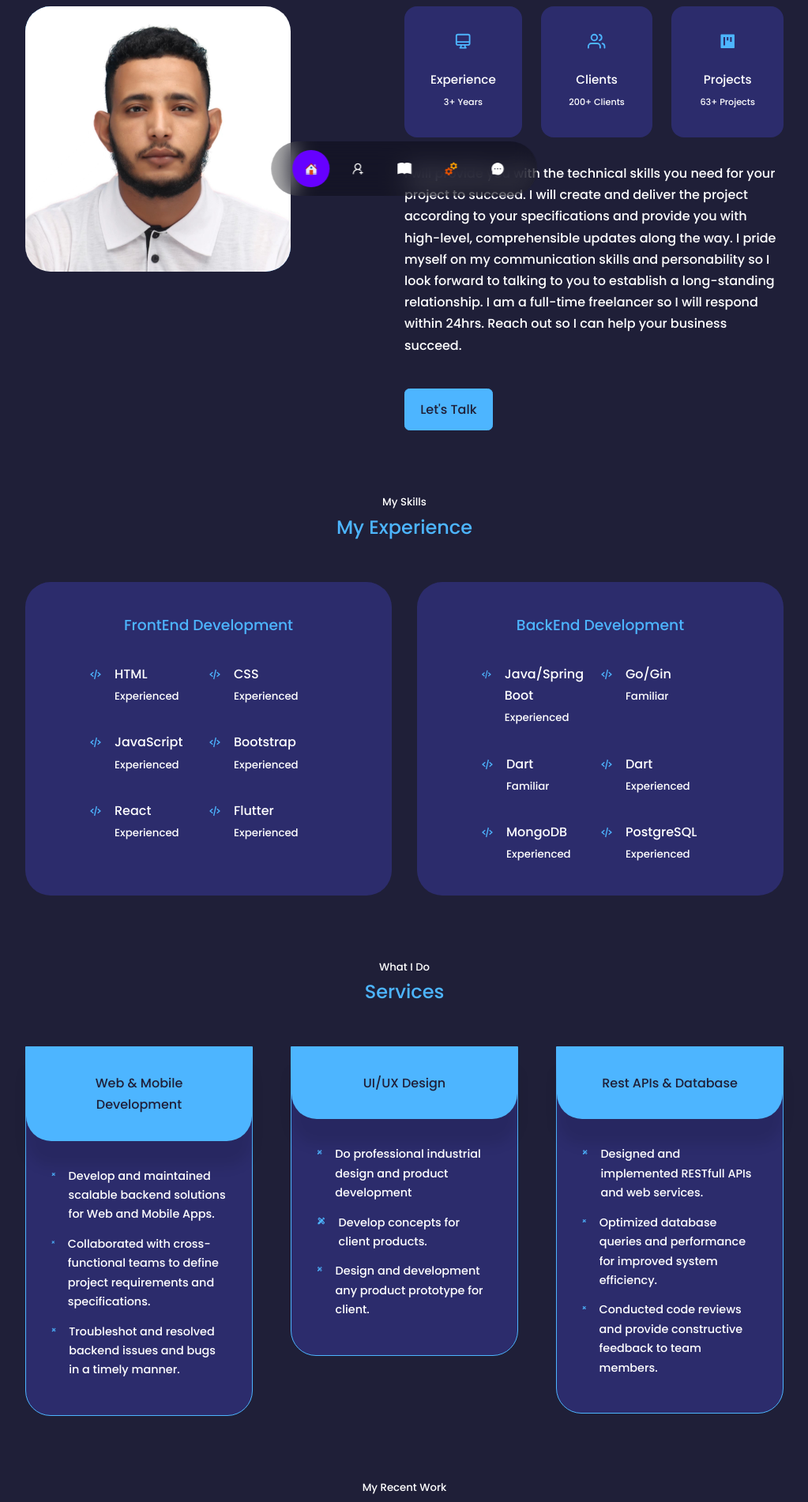
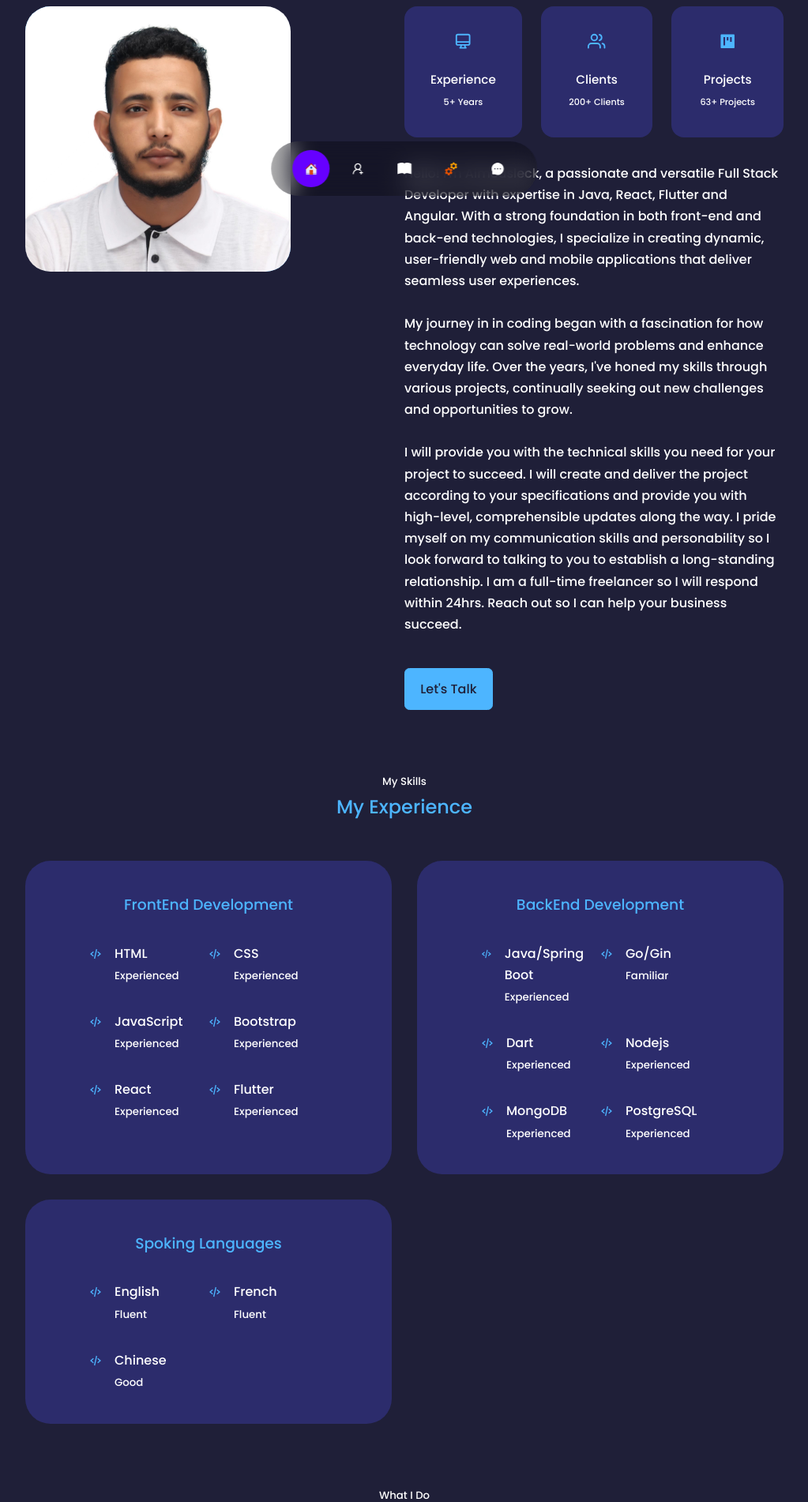
Before and after one commit to AtalibAgAlmousleck/react-portfolio, a React (Create React App) app: page / in a window 1280 px wide. Shown: the part 520-2422 px from the top of the page at 79% size, without its empty margins (128-1151 px from the left). Built offline with nearby package versions, Linux system fonts and the light colour scheme.

Commit message:
second deploy commit

```diff
--- a/src/components/about/About.jsx
+++ b/src/components/about/About.jsx
@@ -1,55 +1,70 @@
-import React from 'react';
-import './about.css';
-import AG from '../../assets/ag.jpg'
-import { HiOutlineDesktopComputer } from 'react-icons/hi'
-import { FiUsers } from 'react-icons/fi'
-import { AiFillProject } from 'react-icons/ai'
+import React from "react";
+import "./about.css";
+import AG from "../../assets/ag.jpg";
+import { HiOutlineDesktopComputer } from "react-icons/hi";
+import { FiUsers } from "react-icons/fi";
+import { AiFillProject } from "react-icons/ai";
 
 const About = () => {
   return (
-    <section id='about'>
+    <section id="about">
       <h5>Get To Know</h5>
       <h2>About Me</h2>
 
-      <div className='container about__container'>
-        <div className='about__me'>
-          <div className='about__me-image'>
+      <div className="container about__container">
+        <div className="about__me">
+          <div className="about__me-image">
             <img src={AG} alt="About Me" />
           </div>
         </div>
 
-        <div className='about__content'>
+        <div className="about__content">
           <div className="about__cards">
-            <article className='about__card'>
-              <HiOutlineDesktopComputer className='about__icon'/>
+            <article className="about__card">
+              <HiOutlineDesktopComputer className="about__icon" />
               <h5>Experience</h5>
-              <small>3+ Years</small>
+              <small>5+ Years</small>
             </article>
             {/* Second article */}
-            <article className='about__card'>
-              <FiUsers className='about__icon'/>
+            <article className="about__card">
+              <FiUsers className="about__icon" />
               <h5>Clients</h5>
               <small>200+ Clients</small>
             </article>
             {/* Third article */}
-            <article className='about__card'>
-              <AiFillProject className='about__icon'/>
+            <article className="about__card">
+              <AiFillProject className="about__icon" />
               <h5>Projects</h5>
               <small>63+ Projects</small>
             </article>
           </div>
 
-          <p>I will provide you with the technical skills you need for your project to succeed.
-            I will create and deliver the project according to your specifications and provide
-            you with high-level, comprehensible updates along the way. I pride myself on my
-            communication skills and personability so I look forward to talking to you to establish
-            a long-standing relationship. I am a full-time freelancer so
-            I will respond within 24hrs. Reach out so I can help your business succeed.</p>
-          <a href="#contact" className='btn btn-primary'>Let's Talk</a>
+          <p>
+            Hello! I'm Almousleck, a passionate and versatile Full Stack
+            Developer with expertise in Java, React, Flutter and Angular. With a
+            strong foundation in both front-end and back-end technologies, I
+            specialize in creating dynamic, user-friendly web and mobile
+            applications that deliver seamless user experiences. <br /> <br /> My journey in
+            in coding began with a fascination for how technology can
+            solve real-world problems and enhance everyday life. Over the years,
+            I've honed my skills through various projects, continually seeking
+            out new challenges and opportunities to grow. <br /> <br />
+            I will provide you with the technical skills you need for your
+            project to succeed. I will create and deliver the project according
+            to your specifications and provide you with high-level,
+            comprehensible updates along the way. I pride myself on my
+            communication skills and personability so I look forward to talking
+            to you to establish a long-standing relationship. I am a full-time
+            freelancer so I will respond within 24hrs. Reach out so I can help
+            your business succeed.
+          </p>
+          <a href="#contact" className="btn btn-primary">
+            Let's Talk
+          </a>
         </div>
       </div>
     </section>
-  )
-}
+  );
+};
 
 export default About;
--- a/src/components/contact/Contact.jsx
+++ b/src/components/contact/Contact.jsx
@@ -32,7 +32,7 @@ const Contact = () => {
             <BsWhatsapp className='contact__option-icon' />
             <h4>WhatShapp</h4>
             <h5></h5>
-            <a href="https://api.whatsapp.com/send?phone=+8613027207507" target='_blank'>Send a message</a>
+            <a href="https://api.whatsapp.com/send?phone=+8618681623780" target='_blank'>Send a message</a>
           </article>
           <article className='contact__option'>
             <FaWeixin className='contact__option-icon' />
--- a/src/components/experience/Experience.jsx
+++ b/src/components/experience/Experience.jsx
@@ -78,13 +78,13 @@ const Experience = () => {
               <BiCodeAlt className='experience__details-icon' />
               <div>
               <h4>Dart</h4>
-              <small className='text-light'>Familiar</small>
+              <small className='text-light'>Experienced</small>
               </div>
             </article>
             <article className='experience__details'>
               <BiCodeAlt className='experience__details-icon' />
               <div>
-              <h4>Dart</h4>
+              <h4>Nodejs</h4>
               <small className='text-light'>Experienced</small>
               </div>
             </article>
@@ -104,6 +104,33 @@ const Experience = () => {
             </article>
           </div>
         </div>
+
+        <div className="experience__backend">
+          <h3>Spoking Languages</h3>
+          <div className='experience__content'>
+            <article className='experience__details'>
+              <BiCodeAlt className='experience__details-icon' />
+              <div>
+              <h4>English</h4>
+              <small className='text-light'>Fluent</small>
+              </div>
+            </article>
+            <article className='experience__details'>
+              <BiCodeAlt className='experience__details-icon' />
+              <div>
+              <h4>French</h4>
+              <small className='text-light'>Fluent</small>
+              </div>
+            </article>
+            <article className='experience__details'>
+              <BiCodeAlt className='experience__details-icon' />
+              <div>
+              <h4>Chinese</h4>
+              <small className='text-light'>Good</small>
+              </div>
+            </article>
+          </div>
+        </div>
       </div>
     </section>
   )
--- a/src/components/projects/Projects.jsx
+++ b/src/components/projects/Projects.jsx
@@ -5,7 +5,7 @@ import WEB2 from '../../assets/web2.jpg'
 import WEB3 from '../../assets/web3.jpg'
 import FLUTTER from '../../assets/flutter.jpg'
 import FLUTTER2 from '../../assets/ecom.png'
-import WEB1 from '../../assets/web1.png'
+import EXPRESS2 from '../../assets/ecom1.png'
 import SPRING from '../../assets/spring.png'
 import EXPRESS from '../../assets/express.png'
 
@@ -45,6 +45,12 @@ const data = [
     image: EXPRESS,
     title: 'Nodejs Express Authentication and Authorization application',
     github: 'https://github.com'
+  },
+  {
+    id: 7,
+    image: EXPRESS2,
+    title: 'Full Stack eCommerce application with payment integration',
+    github: 'https://github.com'
   }
 ]
 
```
Also changed, not shown: src/assets/ecom1.png (added), 1 other file (tests, documents, lock files or other folders).
